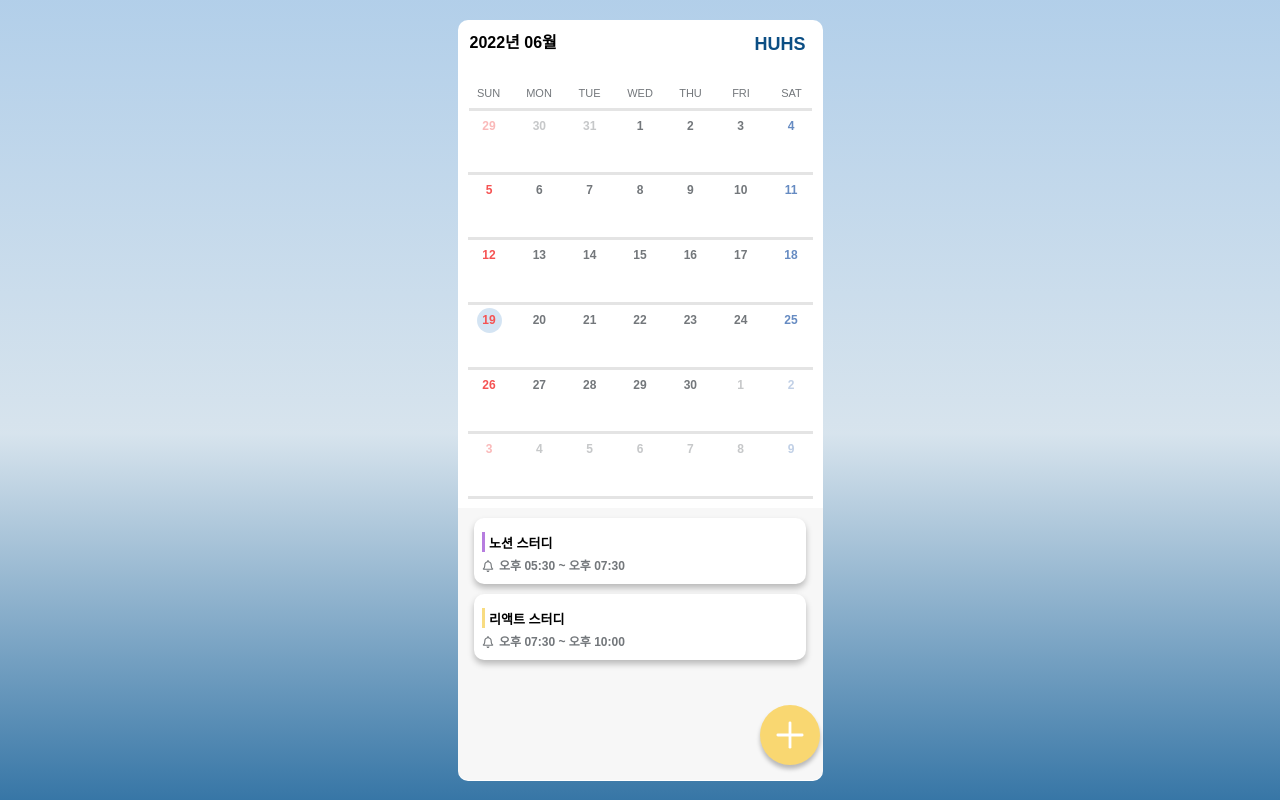
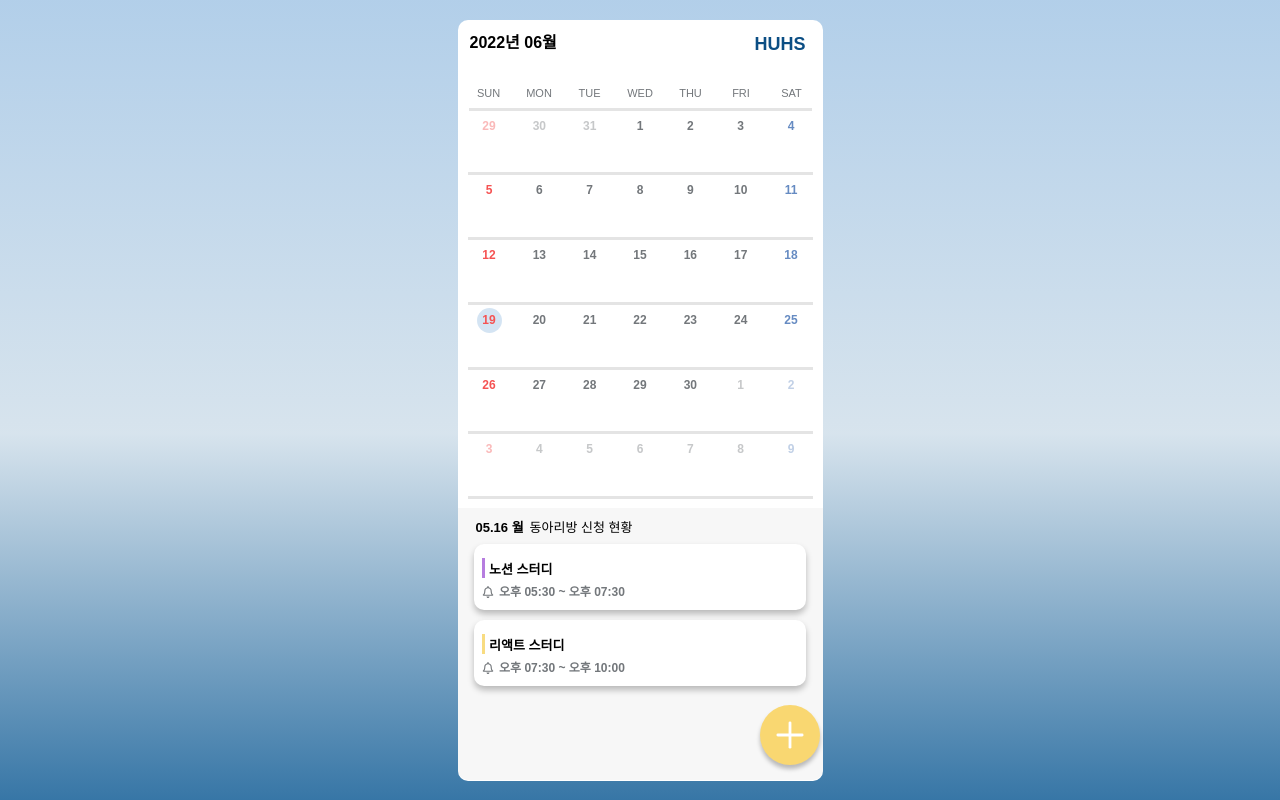
Before and after one commit to HUHS-ReactStudy/huhs-reservation-frontend, a React (Create React App) app: page / in a window 1280 px wide. Built offline with nearby package versions, Linux system fonts and the light colour scheme.

Commit message:
💄Design: ScheduleList add Date and Text

```diff
--- a/src/components/ScheduleList.jsx
+++ b/src/components/ScheduleList.jsx
@@ -20,9 +20,15 @@ const ScheduleList = () => {
   ]);
   return (
     <Container>
-      {scheduleDatas.map(scheduleData => {
-        return <ScheduleListItem key={scheduleData.id} scheduleData={scheduleData} />;
-      })}
+      <TextContainer>
+        <Date>05.16 월</Date>
+        <Text> 동아리방 신청 현황</Text>
+      </TextContainer>
+      <ItemContainer>
+        {scheduleDatas.map(scheduleData => {
+          return <ScheduleListItem key={scheduleData.id} scheduleData={scheduleData} />;
+        })}
+      </ItemContainer>
     </Container>
   );
 };
@@ -31,6 +37,28 @@ const Container = styled.div`
   width: 100%;
   display: flex;
   flex-direction: column;
+`;
+
+const TextContainer = styled.header`
+  display: flex;
+  margin: 13px 0px 0px 18px;
+`;
+
+const Date = styled.h2`
+  font-size: 13px;
+  font-weight: bold;
+  margin-right: 6px;
+`;
+
+const Text = styled.p`
+  font-size: 13px;
+  font-weight: 500;
+`;
+
+const ItemContainer = styled.div`
+  flex-direction: column;
+  width: 100%;
+  display: flex;
   align-items: center;
 `;
 
```
